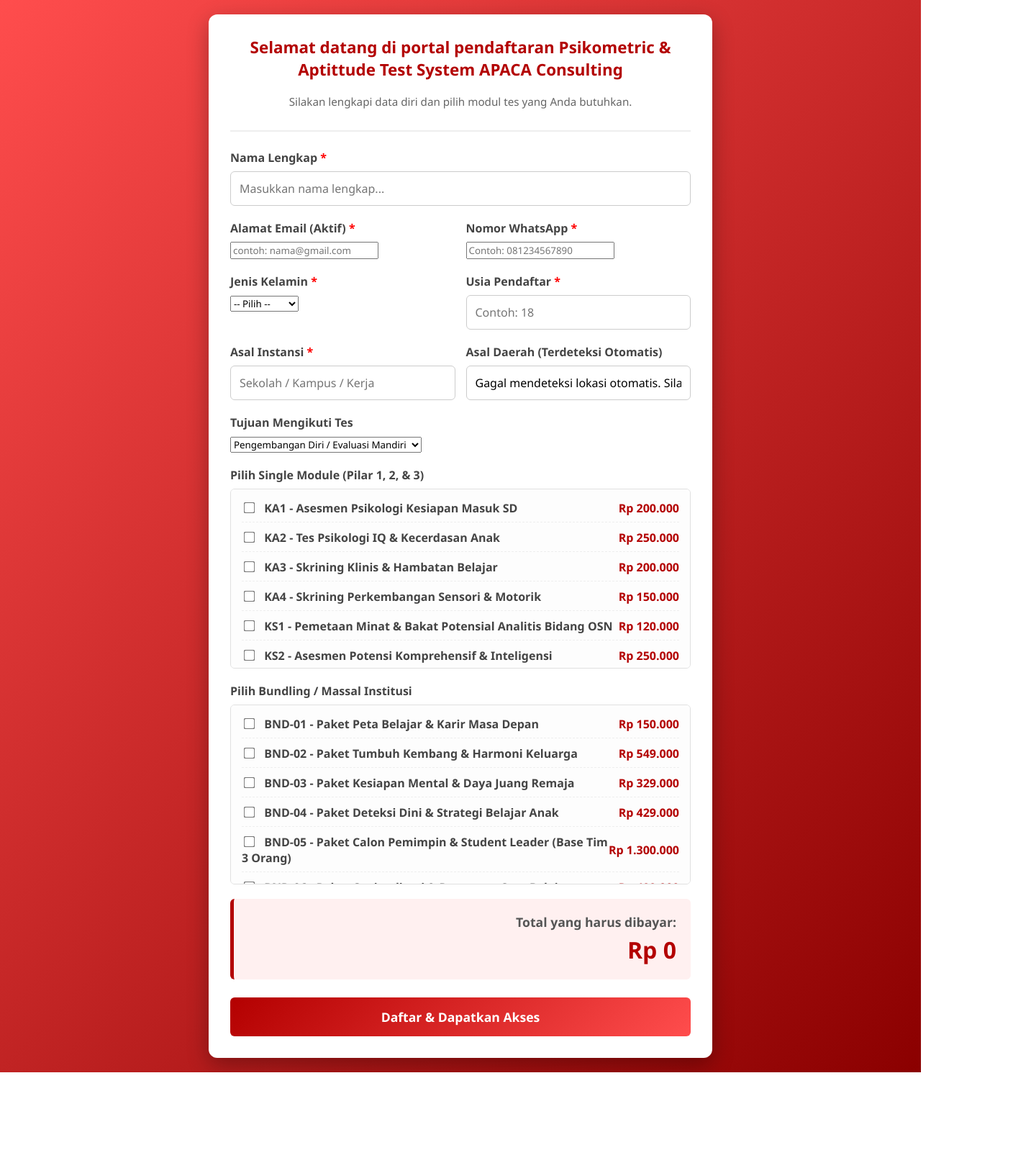
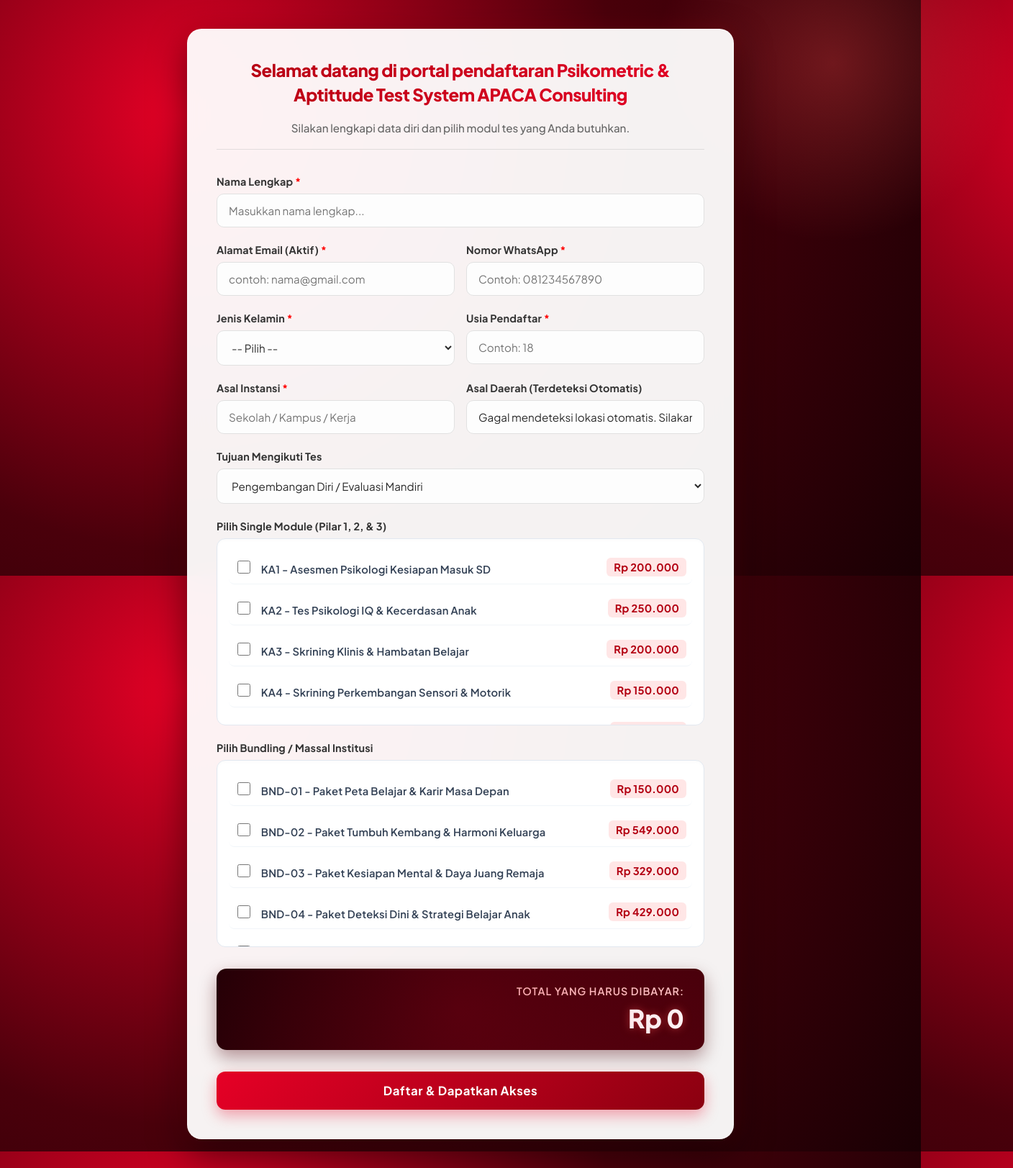
Before and after one commit to ptbriska/regis-apaca, a plain HTML site: page index.html in a window 1280 px wide. Shown: the whole page at 72% size, 1408 px wide, since content can reach past the window. Before the commit the page ends 1490 px from the top, so only its background shows below. Drawn offline with Linux system fonts and the light colour scheme; no server answers.

Commit message:
Update style.css

```diff
--- a/style.css
+++ b/style.css
@@ -1,65 +1,376 @@
-* { box-sizing: border-box; font-family: 'Segoe UI', Tahoma, Geneva, Verdana, sans-serif; }
+@import url('https://fonts.googleapis.com/css2?family=Plus+Jakarta+Sans:wght@400;500;600;700;800&display=swap');
+
+* {
+    box-sizing: border-box;
+    font-family: 'Plus Jakarta Sans', 'Segoe UI', Roboto, sans-serif;
+}
+
 body {
-    background: linear-gradient(135deg, #ff4d4d 0%, #8b0000 100%);
-    margin: 0; padding: 20px;
-    display: flex; justify-content: center;
-    color: #333; min-height: 100vh;
+    background: radial-gradient(circle at 20% 20%, #e60026 0%, #4a000b 50%, #1a0004 100%);
+    background-attachment: fixed;
+    margin: 0;
+    padding: 40px 20px;
+    display: flex;
+    justify-content: center;
+    align-items: center;
+    color: #2b2b2b;
+    min-height: 100vh;
+    position: relative;
+    overflow-x: hidden;
 }
+
+/* Background Ambient Glow FX */
+body::before {
+    content: '';
+    position: absolute;
+    top: -10%;
+    right: -10%;
+    width: 500px;
+    height: 500px;
+    background: radial-gradient(circle, rgba(255, 77, 77, 0.3) 0%, rgba(0,0,0,0) 70%);
+    z-index: 0;
+    pointer-events: none;
+}
+
 .container {
+    position: relative;
+    z-index: 1;
+    background: rgba(255, 255, 255, 0.95);
+    backdrop-filter: blur(20px);
+    -webkit-backdrop-filter: blur(20px);
+    width: 100%;
+    max-width: 760px;
+    padding: 40px;
+    border-radius: 20px;
+    border: 1px solid rgba(255, 255, 255, 0.4);
+    box-shadow: 0 20px 50px rgba(0, 0, 0, 0.5), 0 0 30px rgba(230, 0, 38, 0.2);
+}
+
+.header {
+    text-align: center;
+    margin-bottom: 35px;
+    padding-bottom: 20px;
+    border-bottom: 1px solid rgba(200, 200, 200, 0.5);
+}
+
+.header h2 {
+    color: #8b0010;
+    font-size: 1.5rem;
+    font-weight: 800;
+    margin-top: 0;
+    line-height: 1.4;
+    letter-spacing: -0.5px;
+    background: linear-gradient(135deg, #b30012 0%, #e60026 100%);
+    -webkit-background-clip: text;
+    -webkit-text-fill-color: transparent;
+}
+
+.header p {
+    color: #666;
+    font-size: 0.95rem;
+    margin-bottom: 0;
+    font-weight: 500;
+}
+
+.form-group {
+    margin-bottom: 22px;
+}
+
+.row {
+    display: flex;
+    gap: 16px;
+}
+
+.col {
+    flex: 1;
+}
+
+label {
+    display: block;
+    font-weight: 700;
+    font-size: 0.9rem;
+    margin-bottom: 8px;
+    color: #333;
+    letter-spacing: 0.2px;
+}
+
+input[type="text"],
+input[type="email"],
+input[type="tel"],
+input[type="number"],
+input[type="file"],
+select.form-control {
+    width: 100%;
+    padding: 13px 16px;
+    border: 1.5px solid #e1e1e1;
+    border-radius: 10px;
+    font-size: 0.95rem;
+    background: #fdfdfd;
+    color: #2b2b2b;
+    transition: all 0.3s cubic-bezier(0.4, 0, 0.2, 1);
+}
+
+input[type="text"]:focus,
+input[type="email"]:focus,
+input[type="tel"]:focus,
+input[type="number"]:focus,
+select.form-control:focus {
+    border-color: #e60026;
     background: #ffffff;
-    width: 100%; max-width: 700px;
-    padding: 30px; border-radius: 12px;
-    box-shadow: 0 10px 30px rgba(0,0,0,0.3);
+    outline: none;
+    box-shadow: 0 0 0 4px rgba(230, 0, 38, 0.15);
 }
-.header {
-    text-align: center; margin-bottom: 25px;
-    padding-bottom: 15px; border-bottom: 2px solid #eee;
+
+input[readonly] {
+    background: #f1f3f5;
+    color: #777;
+    border-color: #e5e5e5;
+    cursor: not-allowed;
 }
-.header h2 { color: #b30000; font-size: 1.4rem; margin-top: 0; }
-.header p { color: #666; font-size: 0.95rem; }
-.form-group { margin-bottom: 20px; }
-.row { display: flex; gap: 15px; }
-.col { flex: 1; }
-label { display: block; font-weight: 600; margin-bottom: 8px; color: #444; }
-input[type="text"], input[type="number"], input[type="file"] {
-    width: 100%; padding: 12px;
-    border: 1px solid #ccc; border-radius: 6px;
-    font-size: 1rem; transition: border 0.3s;
+
+/* Styling Checkbox Group Futuristik */
+.checkbox-group {
+    background: #ffffff;
+    border: 1.5px solid #e2e8f0;
+    border-radius: 12px;
+    padding: 16px;
+    max-height: 260px;
+    overflow-y: auto;
+    box-shadow: inset 0 2px 4px rgba(0,0,0,0.02);
 }
-input[type="text"]:focus, input[type="number"]:focus {
-    border-color: #ff4d4d; outline: none;
+
+.checkbox-item {
+    display: flex;
+    justify-content: space-between;
+    margin-bottom: 10px;
+    cursor: pointer;
+    align-items: center;
+    border-bottom: 1px solid #f1f5f9;
+    padding: 10px 8px;
+    border-radius: 8px;
+    transition: background 0.2s ease;
 }
-input[readonly] { background: #f9f9f9; color: #888; }
-.checkbox-group {
-    background: #fdfdfd; border: 1px solid #e0e0e0;
-    border-radius: 6px; padding: 15px;
-    max-height: 250px; overflow-y: auto;
+
+.checkbox-item:hover {
+    background: #fff5f5;
 }
-.checkbox-item {
-    display: flex; justify-content: space-between;
-    margin-bottom: 10px; cursor: pointer;
-    align-items: center; border-bottom: 1px dashed #eee;
-    padding-bottom: 8px;
+
+.checkbox-item:last-child {
+    border-bottom: none;
+    margin-bottom: 0;
 }
-.checkbox-item:last-child { border-bottom: none; margin-bottom: 0; padding-bottom: 0; }
-.checkbox-item input { margin-right: 10px; transform: scale(1.2); cursor: pointer; }
-.item-price { font-weight: bold; color: #b30000; }
+
+.checkbox-item input[type="checkbox"] {
+    margin-right: 12px;
+    width: 18px;
+    height: 18px;
+    accent-color: #e60026;
+    cursor: pointer;
+}
+
+.item-name {
+    font-size: 0.92rem;
+    font-weight: 600;
+    color: #334155;
+}
+
+.item-price {
+    font-weight: 700;
+    font-size: 0.92rem;
+    color: #b30012;
+    background: #ffe6e6;
+    padding: 4px 10px;
+    border-radius: 6px;
+}
+
+/* Total Display Box Mewah */
 .total-box {
-    background: #fff0f0; border-left: 5px solid #b30000;
-    padding: 20px; border-radius: 6px;
-    text-align: right; margin-bottom: 25px;
+    background: linear-gradient(135deg, #1e0005 0%, #4a000b 100%);
+    border-radius: 14px;
+    padding: 22px 28px;
+    text-align: right;
+    margin: 30px 0;
+    color: #ffffff;
+    box-shadow: 0 10px 25px rgba(74, 0, 11, 0.4);
+    position: relative;
+    overflow: hidden;
 }
-.total-box h3 { margin: 0; font-size: 1.1rem; color: #555; }
-.total-box h2 { margin: 5px 0 0; color: #b30000; font-size: 2rem; }
+
+.total-box::before {
+    content: '';
+    position: absolute;
+    top: -50%;
+    left: -50%;
+    width: 200%;
+    height: 200%;
+    background: radial-gradient(circle, rgba(230, 0, 38, 0.2) 0%, transparent 60%);
+    pointer-events: none;
+}
+
+.total-box h3 {
+    margin: 0;
+    font-size: 0.9rem;
+    color: #ffcccc;
+    text-transform: uppercase;
+    letter-spacing: 1px;
+    font-weight: 600;
+}
+
+.total-box h2 {
+    margin: 6px 0 0;
+    color: #ffffff;
+    font-size: 2.2rem;
+    font-weight: 800;
+    text-shadow: 0 0 12px rgba(255, 77, 77, 0.5);
+}
+
+/* Tombol Submit Neon Gradient */
 .btn-submit {
-    width: 100%; padding: 15px;
-    background: linear-gradient(135deg, #b30000 0%, #ff4d4d 100%);
-    color: #fff; font-size: 1.1rem;
-    font-weight: bold; border: none;
-    border-radius: 6px; cursor: pointer;
-    transition: transform 0.2s, box-shadow 0.2s;
+    width: 100%;
+    padding: 16px;
+    background: linear-gradient(135deg, #e60026 0%, #8b0010 100%);
+    color: #ffffff;
+    font-size: 1.05rem;
+    font-weight: 700;
+    border: none;
+    border-radius: 12px;
+    cursor: pointer;
+    transition: all 0.3s ease;
+    box-shadow: 0 8px 20px rgba(230, 0, 38, 0.35);
+    letter-spacing: 0.5px;
 }
+
 .btn-submit:hover {
     transform: translateY(-2px);
-    box-shadow: 0 5px 15px rgba(179,0,0,0.4);
+    box-shadow: 0 12px 28px rgba(230, 0, 38, 0.5);
+    background: linear-gradient(135deg, #ff1a3c 0%, #a30013 100%);
 }
+
+.btn-submit:disabled {
+    background: #cccccc;
+    cursor: not-allowed;
+    box-shadow: none;
+}
+
+/* Custom Scrollbar untuk Checkbox Group */
+.checkbox-group::-webkit-scrollbar {
+    width: 6px;
+}
+.checkbox-group::-webkit-scrollbar-track {
+    background: #f1f1f1;
+    border-radius: 10px;
+}
+.checkbox-group::-webkit-scrollbar-thumb {
+    background: #e60026;
+    border-radius: 10px;
+}
+
+/* Styling Modal Pop-up Konfirmasi Instan */
+.modal {
+    position: fixed;
+    top: 0;
+    left: 0;
+    width: 100%;
+    height: 100%;
+    background: rgba(10, 0, 3, 0.85);
+    backdrop-filter: blur(8px);
+    display: flex;
+    justify-content: center;
+    align-items: center;
+    z-index: 9999;
+}
+
+.modal-content {
+    background: #ffffff;
+    padding: 32px;
+    border-radius: 20px;
+    width: 90%;
+    max-width: 480px;
+    text-align: center;
+    box-shadow: 0 25px 50px rgba(0, 0, 0, 0.5), 0 0 25px rgba(230, 0, 38, 0.3);
+    animation: modalPop 0.3s cubic-bezier(0.175, 0.885, 0.32, 1.275);
+}
+
+@keyframes modalPop {
+    from { opacity: 0; transform: scale(0.85); }
+    to { opacity: 1; transform: scale(1); }
+}
+
+.modal-header h3 {
+    color: #8b0010;
+    margin-top: 0;
+    font-size: 1.4rem;
+    font-weight: 800;
+}
+
+.access-key-box {
+    background: #fff0f2;
+    border: 2px dashed #e60026;
+    padding: 16px 20px;
+    margin: 20px 0;
+    border-radius: 12px;
+    display: flex;
+    justify-content: space-between;
+    align-items: center;
+}
+
+#modalAccessKey {
+    font-size: 1.3rem;
+    font-weight: 800;
+    color: #b30012;
+    letter-spacing: 1.5px;
+}
+
+#copyKeyBtn {
+    background: #e60026;
+    color: #ffffff;
+    border: none;
+    padding: 8px 14px;
+    border-radius: 8px;
+    cursor: pointer;
+    font-weight: 700;
+    font-size: 0.85rem;
+    transition: background 0.2s;
+}
+
+#copyKeyBtn:hover {
+    background: #8b0010;
+}
+
+.email-note {
+    font-size: 0.85rem;
+    color: #64748b;
+    margin-top: 15px;
+    line-height: 1.4;
+}
+
+.btn-close {
+    background: #1e293b;
+    color: #ffffff;
+    border: none;
+    padding: 12px 24px;
+    border-radius: 10px;
+    cursor: pointer;
+    font-size: 0.95rem;
+    font-weight: 600;
+    margin-top: 10px;
+    transition: background 0.2s;
+}
+
+.btn-close:hover {
+    background: #334155;
+}
+
+/* Responsive Grid untuk Layar HP */
+@media (max-width: 600px) {
+    .row {
+        flex-direction: column;
+        gap: 0;
+    }
+    .container {
+        padding: 24px;
+    }
+    .total-box h2 {
+        font-size: 1.7rem;
+    }
+}
```
